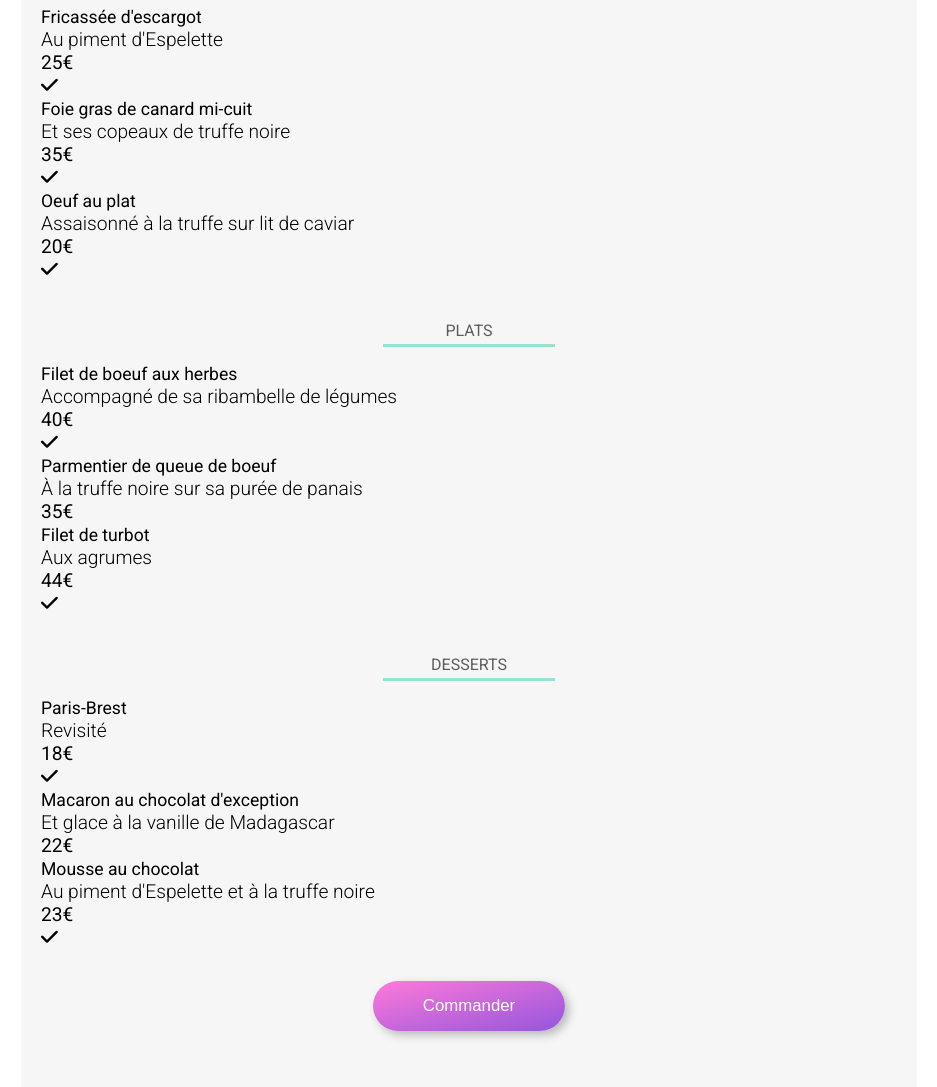
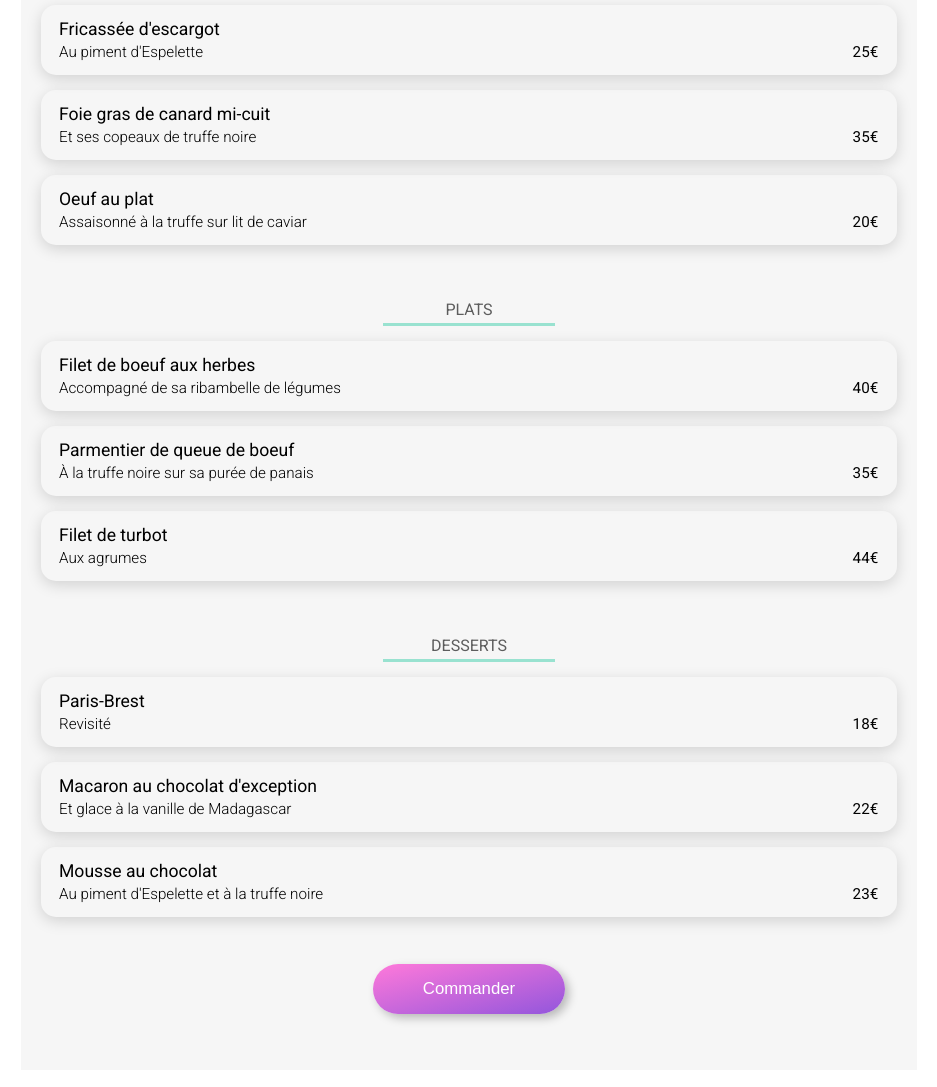
Before and after one commit to Sidran83/PierreDeveix_3_24092021, a website: page restaurant1.html in a window 1280 px wide. Shown: the part 561-1648 px from the top of the page, without its empty margins (171-1108 px from the left). Drawn offline with Linux system fonts and the light colour scheme; files whose address does not match are found by name; a web font is replaced by a local one.

Commit message:
added animations to one menu

```diff
--- a/restaurant1.html
+++ b/restaurant1.html
@@ -17,6 +17,7 @@
 
     <img class="banner-menu" src="public/mockups/images/restaurants/jay-wennington-N_Y88TWmGwA-unsplash.jpg" alt="La palette du goût">
 
+
     <section class="menu">
       <div class="menu__header">
         <h2>La palette du goût</h2>
@@ -25,38 +26,38 @@
       <div class="menu__section">
         <span class="menu__category">ENTRÉES</span>
         <div class="menu__category--border"></div>
-        <div>
-          <div>
+        <div class="menu-card menu-card--0">
+          <div class="menu-card__info">
             <span>Fricassée d'escargot</span>
             <p>Au piment d'Espelette</p>
           </div>
-          <div>25€</div>
-          <div>
-            <div>
+          <div class="menu-card__price">25€</div>
+          <div class="menu-card__selection">
+            <div class="menu-card__selection-tick">
               <i class="fas fa-check tick-icon"></i>
             </div>
           </div>
         </div>
-        <div>
-          <div>
+        <div class="menu-card menu-card--1">
+          <div class="menu-card__info">
             <span>Foie gras de canard mi-cuit</span>
             <p>Et ses copeaux de truffe noire</p>
           </div>
-          <div>35€</div>
-          <div>
-            <div>
+          <div class="menu-card__price">35€</div>
+          <div class="menu-card__selection">
+            <div class="menu-card__selection-tick">
               <i class="fas fa-check tick-icon"></i>
             </div>
           </div>
         </div>
-        <div>
-          <div>
+        <div class="menu-card menu-card--2">
+          <div class="menu-card__info">
             <span>Oeuf au plat</span>
             <p>Assaisonné à la truffe sur lit de caviar</p>
           </div>
-          <div>20€</div>
-          <div>
-            <div>
+          <div class="menu-card__price">20€</div>
+          <div class="menu-card__selection">
+            <div class="menu-card__selection-tick">
               <i class="fas fa-check tick-icon"></i>
             </div>
           </div>
@@ -65,38 +66,38 @@
       <div class="menu__section">
         <span class="menu__category">PLATS</span>
         <div class="menu__category--border"></div>
-        <div>
-          <div>
+        <div class="menu-card menu-card--3">
+          <div class="menu-card__info">
             <span>Filet de boeuf aux herbes</span>
             <p>Accompagné de sa ribambelle de légumes</p>
           </div>
-          <div>40€</div>
-          <div>
-            <div>
+          <div class="menu-card__price">40€</div>
+          <div class="menu-card__selection">
+            <div class="menu-card__selection-tick">
               <i class="fas fa-check tick-icon"></i>
             </div>
           </div>
         </div>
-        <div>
-          <div>
+        <div class="menu-card menu-card--4">
+          <div class="menu-card__info">
             <span>Parmentier de queue de boeuf</span>
             <p>À la truffe noire sur sa purée de panais</p>
           </div>
-          <div>35€</div>
-          <div>
-            <div>
-              <i></i>
+          <div class="menu-card__price">35€</div>
+          <div class="menu-card__selection">
+            <div class="menu-card__selection-tick">
+              <i class="fas fa-check tick-icon"></i>
             </div>
           </div>
         </div>
-        <div>
-          <div>
+        <div class="menu-card menu-card--5">
+          <div class="menu-card__info">
             <span>Filet de turbot</span>
             <p>Aux agrumes</p>
           </div>
-          <div>44€</div>
-          <div>
-            <div>
+          <div class="menu-card__price">44€</div>
+          <div class="menu-card__selection">
+            <div class="menu-card__selection-tick">
               <i class="fas fa-check tick-icon"></i>
             </div>
           </div>
@@ -105,38 +106,38 @@
       <div class="menu__section">
         <span class="menu__category">DESSERTS</span>
         <div class="menu__category--border"></div>
-        <div>
-          <div>
+        <div class="menu-card menu-card--6">
+          <div class="menu-card__info">
             <span>Paris-Brest</span>
             <p>Revisité</p>
           </div>
-          <div>18€</div>
-          <div>
-            <div>
-                <i class="fas fa-check tick-icon"></i>
+          <div class="menu-card__price">18€</div>
+          <div class="menu-card__selection">
+            <div class="menu-card__selection-tick">
+              <i class="fas fa-check tick-icon"></i>
             </div>
           </div>
         </div>
-        <div>
-          <div>
+        <div class="menu-card menu-card--7">
+          <div class="menu-card__info">
             <span>Macaron au chocolat d'exception</span>
             <p>Et glace à la vanille de Madagascar</p>
           </div>
-          <div>22€</div>
-          <div>
-            <div>
-                <i></i>
+          <div class="menu-card__price">22€</div>
+          <div class="menu-card__selection">
+            <div class="menu-card__selection-tick">
+              <i class="fas fa-check tick-icon"></i>
             </div>
           </div>
         </div>
-        <div>
-          <div>
+        <div class="menu-card menu-card--8">
+          <div class="menu-card__info">
             <span>Mousse au chocolat</span>
             <p>Au piment d'Espelette et à la truffe noire</p>
           </div>
-          <div>23€</div>
-          <div>
-            <div>
+          <div class="menu-card__price">23€</div>
+          <div class="menu-card__selection">
+            <div class="menu-card__selection-tick">
               <i class="fas fa-check tick-icon"></i>
             </div>
           </div>
--- /dev/null
+++ b/sass/components/_menu-card.scss
@@ -0,0 +1,67 @@
+.menu-card {
+  @include border-radius;
+  @include box-shadow;
+  @include card-content-padding;
+  margin-bottom: 15px;
+  display: flex;
+  overflow: hidden;
+  cursor: pointer;
+  animation: menu-card-delay 800ms ease-in-out backwards;
+  &__info {
+    flex: 1;
+    overflow: hidden;
+    span {
+      @include trim-text;
+      display: block;
+    }
+    p {
+      @include text-padding-top;
+      @include trim-text;
+      font-size: 0.95rem;
+    }
+  }
+  &__price {
+    display: flex;
+    align-items: flex-end;
+    justify-content: flex-end;
+    font-size: 0.95rem;
+    font-weight: $medium;
+    padding-left: 1.4rem;
+  }
+  &__selection {
+    margin: -1rem -5.4rem -1rem 1.2rem;
+    width: 4rem;
+    display: flex;
+    align-items: center;
+    justify-content: center;
+    background-color: $colour-tertiary;
+    transition: 500ms;
+  }
+  &:hover &__selection {
+    margin-right: -1.4rem;
+  }
+  &__selection-tick {
+    display: flex;
+    justify-content: center;
+    background-color: white;
+    padding: 0.26rem 0.25rem 0.25rem 0.25rem;
+    border-radius: 100px;
+    transform: rotate(180deg);
+    transition: 600ms 50ms;
+  }
+
+  &:hover &__selection-tick {
+    transform: rotate(0);
+  }
+
+  .tick-icon {
+    color: $colour-tertiary;
+    font-size: 0.8rem;
+  }
+}
+
+@for $i from 0 to 10 {
+  .menu-card--#{$i} {
+    animation-delay:  #{$i/10}s;
+  }
+}
--- a/sass/main.scss
+++ b/sass/main.scss
@@ -6,6 +6,7 @@
 @import "./components/button";
 @import "./components/ordered-list";
 @import "./components/restaurant-card";
+@import "./components/menu-card.scss";
 @import "./layouts/footer";
 @import "./layouts/header";
 @import "./pages/home";
```
Also changed, not shown: public/css/style.css, 1 other file.
